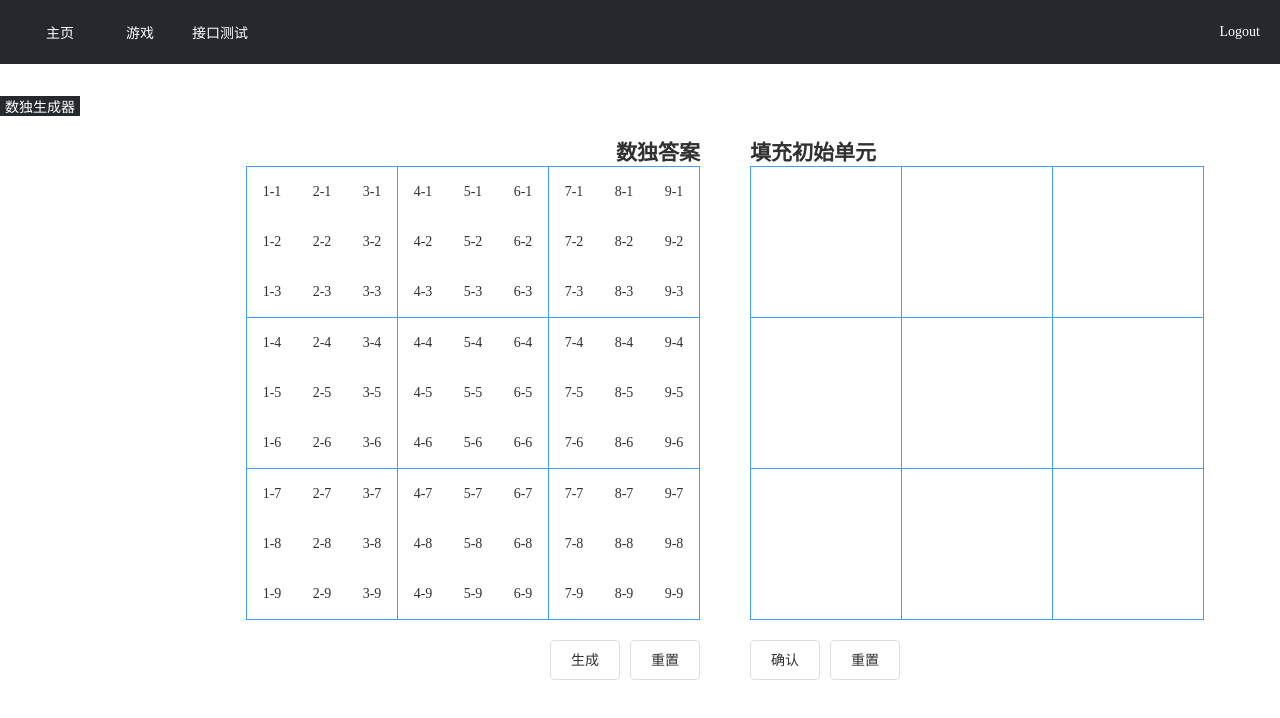
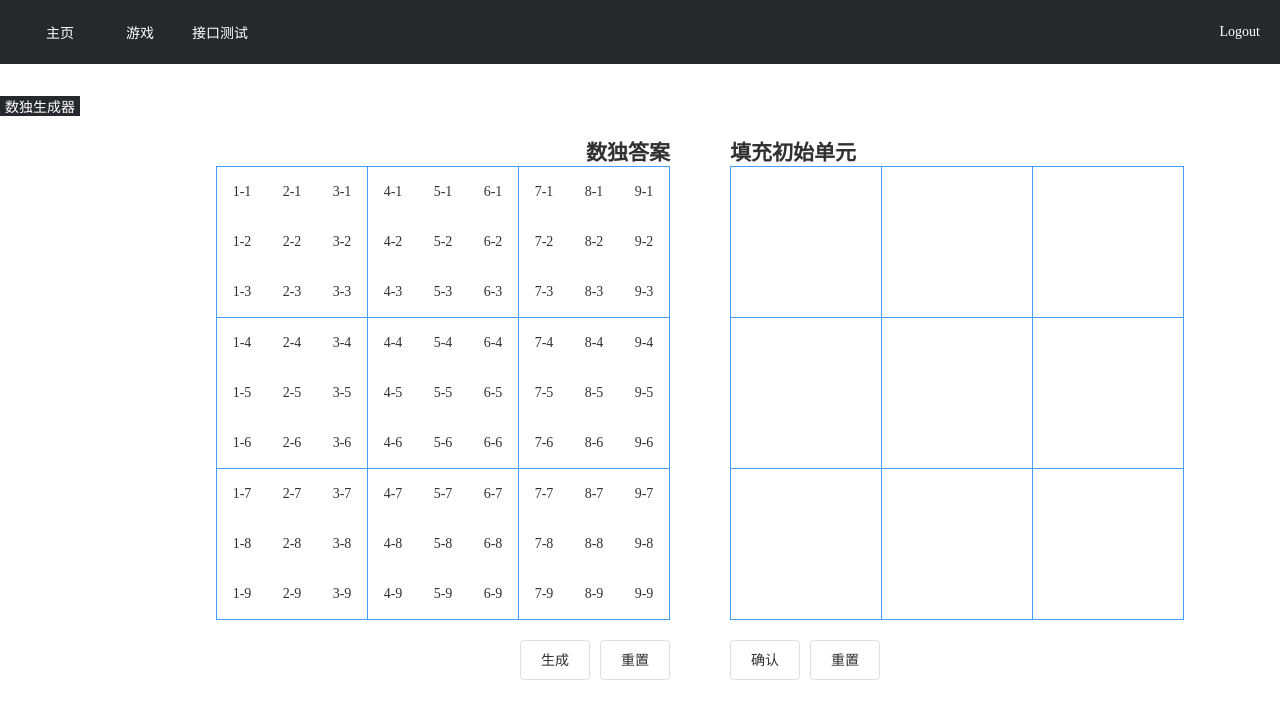
Before and after one commit to yueqianjian/vue3-admin, a Vue app: page /#/games/index in a window 1280 px wide. Shown: the top 718 px of the page. Built offline with nearby package versions, Linux system fonts and the light colour scheme.

Commit message:
Update index.vue

```diff
--- a/src/views/games/sudoku/index.vue
+++ b/src/views/games/sudoku/index.vue
@@ -1,6 +1,6 @@
 <template>
   <div class="sudoku x">
-    <div class="flex1 y aie">
+    <div class="flex1 y aie" v-pm="`0 30px 0`">
       <h2>数独答案</h2>
       <div class="grid">
         <div v-for="x in size ** 2" :key="x" :class="{ xline: !(x % size) }">
@@ -21,7 +21,7 @@
         <el-button @click="resetSDMap(`SDMap`)">重置</el-button>
       </div>
     </div>
-    <div class="flex1">
+    <div class="flex1" v-pm="`0 30px 0`">
       <div class="nemu">
         <div>
           <h2>填充初始单元</h2>
@@ -275,7 +275,6 @@ $bdc: #409eff;
     }
   }
   .nemu {
-    padding-left: 50px;
     width: 500px;
     .grid {
       .cell {
```
